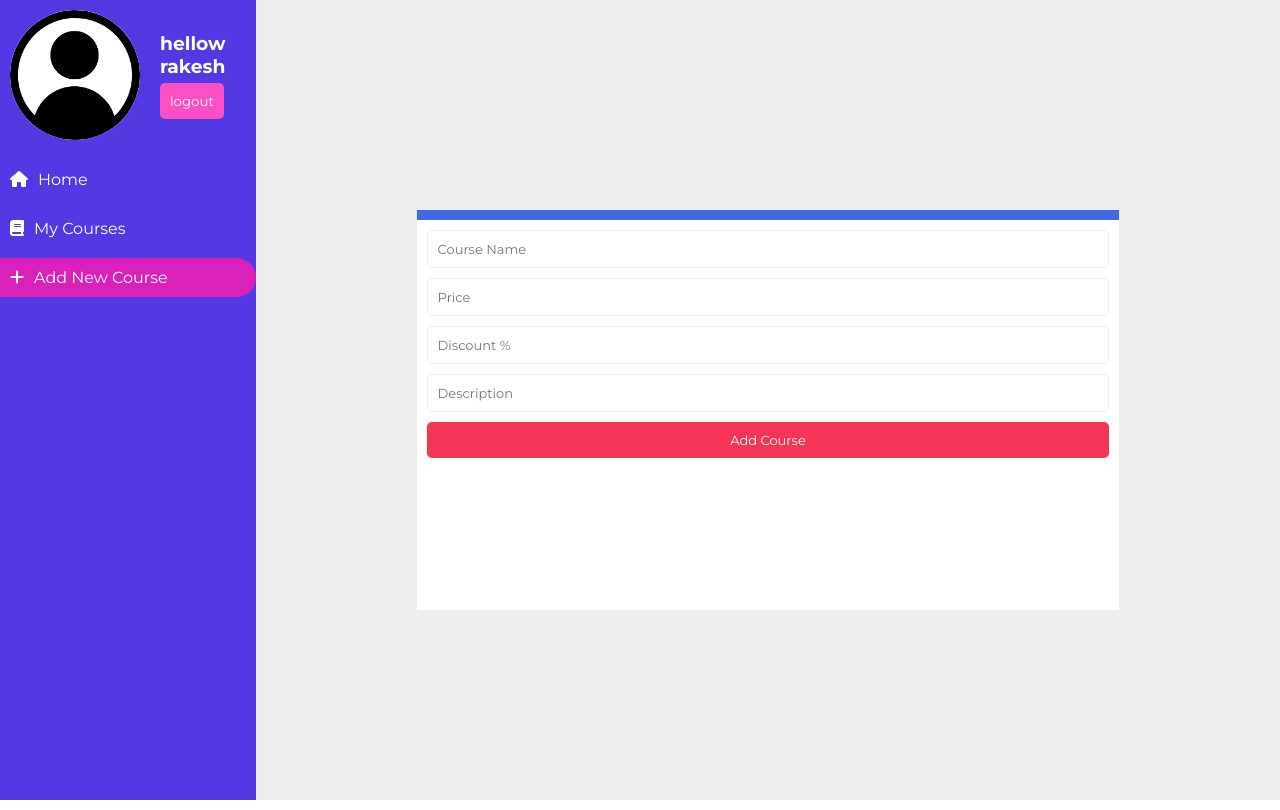
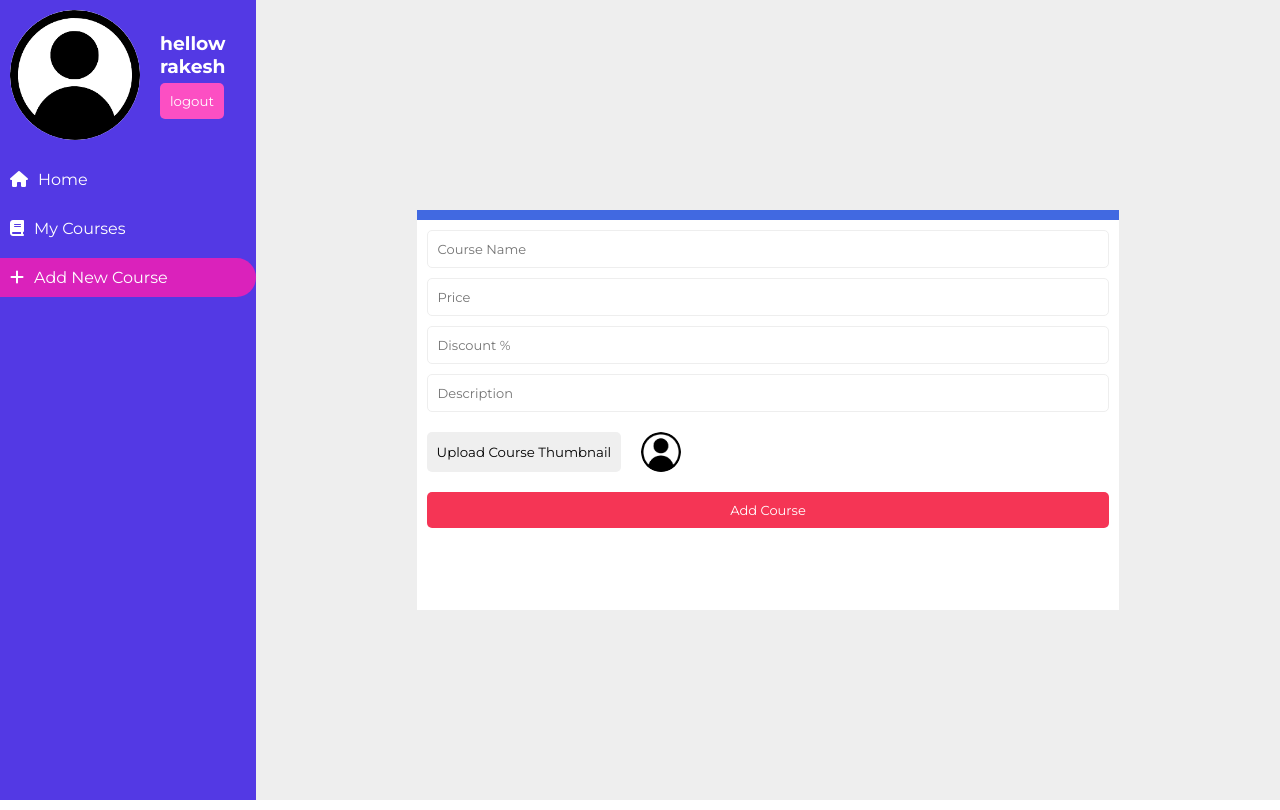
Before and after one commit to irakeshbind/lms, a React (Create React App) app: page /dashboard/add-course in a window 1280 px wide. Built offline with nearby package versions, Linux system fonts and the light colour scheme.

Commit message:
this is add course from include

```diff
--- a/package.json
+++ b/package.json
@@ -9,6 +9,7 @@
     "@testing-library/user-event": "^13.5.0",
     "react": "^19.0.0",
     "react-dom": "^19.0.0",
+    "react-quill": "^2.0.0",
     "react-router-dom": "^7.2.0",
     "react-scripts": "5.0.1",
     "web-vitals": "^2.1.4"
--- a/src/components/AddCourse.js
+++ b/src/components/AddCourse.js
@@ -1,4 +1,20 @@
+import React, { useState } from 'react';
+// import ReactQuill from 'react-quill';
+// import 'react-quill/dist/quill.snow.css';
+
 const AddCourse = () => {
+    // const [value, setValue] = useState('');
+    const [profilepic, setProfilePic] = useState(null);
+    const [imageUrl, setImageURl] = useState(null);
+
+
+
+    const fileHandler = (e) => {
+        // console.log(e.target.files[0])
+        setProfilePic(e.target.files[0])
+        setImageURl(URL.createObjectURL(e.target.files[0]))
+    }
+
     return (
         <div className="add-course-wrapper">
             {/* <h2>Add New Course</h2> */}
@@ -7,7 +23,16 @@ const AddCourse = () => {
                 <input placeholder="Price" />
                 <input placeholder="Discount %" />
                 <input placeholder="Description" />
-                <button type="submit">Add Course</button>
+                {/* <ReactQuill theme="snow" value={value} onChange={setValue} /> */}
+                {/* <br/> */}
+                <input id='input-thumb' onChange={fileHandler} type='file' />
+                <div className='upload-profile'>
+                    <button onClick={() => { document.getElementById("input-thumb").click() }} className='upload-profile-btn'>Upload Course Thumbnail</button>
+                    {imageUrl == null ? <img alt='logo' src={require('../assets/img3.png')} />
+                        : <img alt='logo' src={imageUrl} />}
+                </div>
+
+                <button className='add-course-button' type="submit">Add Course</button>
             </form>
         </div>
     )
--- a/src/style.css
+++ b/src/style.css
@@ -216,7 +216,7 @@
      border-radius: 5px;
 
 }
-.add-course-form  button{
+.add-course-button{
     padding: 10px;
     font-size: 13px;
     border: none;
@@ -225,3 +225,17 @@
     border-radius: 5px;
     cursor: pointer;
 }
+
+/* react quill */
+/* .ql-container{
+    border-radius: 5px !important;
+}
+.ql-toolbar{
+    border-radius: 5px;
+} */
+/* ============ */
+
+
+#input-thumb{
+    display: none;
+}
```
Also changed, not shown: 2 other files (tests, documents, lock files or other folders).
